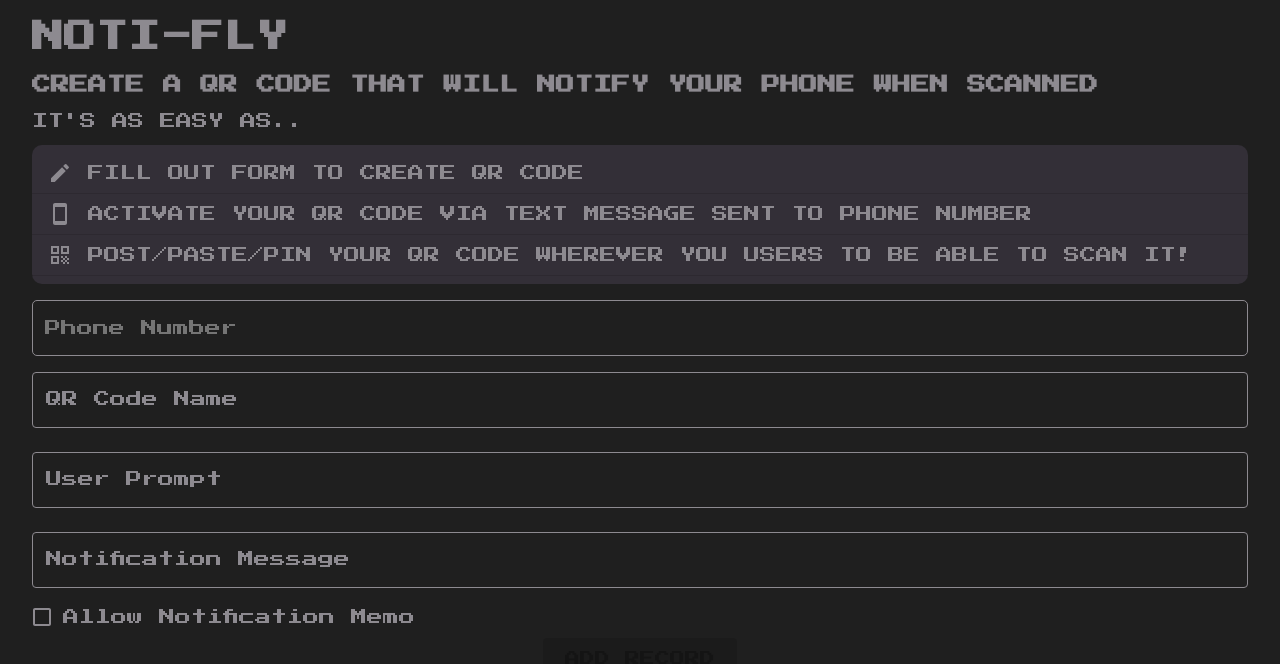
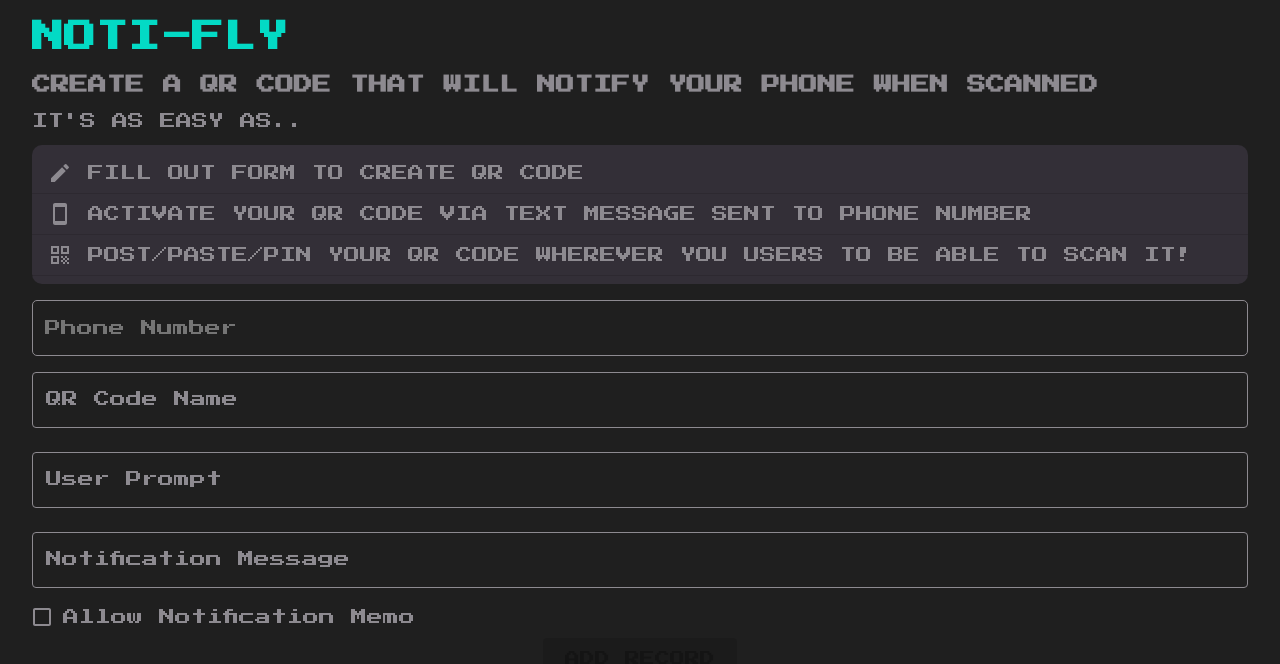
Before and after one commit to motherbrainn/noti-fly, a Next.js app in the folder client/: page / in a window 1280 px wide. Shown: the top 664 px of the page. Built offline with nearby package versions, Linux system fonts and the light colour scheme; no server answers.

Commit message:
add h1 styling

```diff
--- a/client/styles/globals.css
+++ b/client/styles/globals.css
@@ -8,10 +8,10 @@
   color: #8d8a90;
   font-family: "Press Start 2P", cursive;
 }
-/* input {
-  text-indent: 10px;
-  color: "#AC6AFB";
-} */
+
+h1 {
+  color: #03dac5;
+}
 
 a {
   color: inherit;
```
